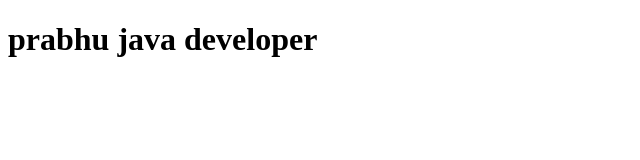
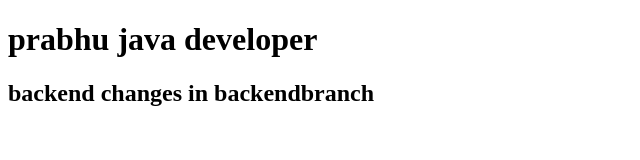
Before and after one commit to PRABHUNAGAMANI/practicegithub, a plain HTML site: page index.html in a window 1280 px wide. Shown: the whole page, without its empty margins (0-640 px from the left). Drawn offline with Linux system fonts and the light colour scheme.

Commit message:
feat : added backend code

```diff
--- a/index.html
+++ b/index.html
@@ -7,6 +7,7 @@
 </head>
 <body>
     <h1>prabhu java developer</h1>
+    <h2>backend  changes in backendbranch</h2>
 
 </body>
 </html>
```
